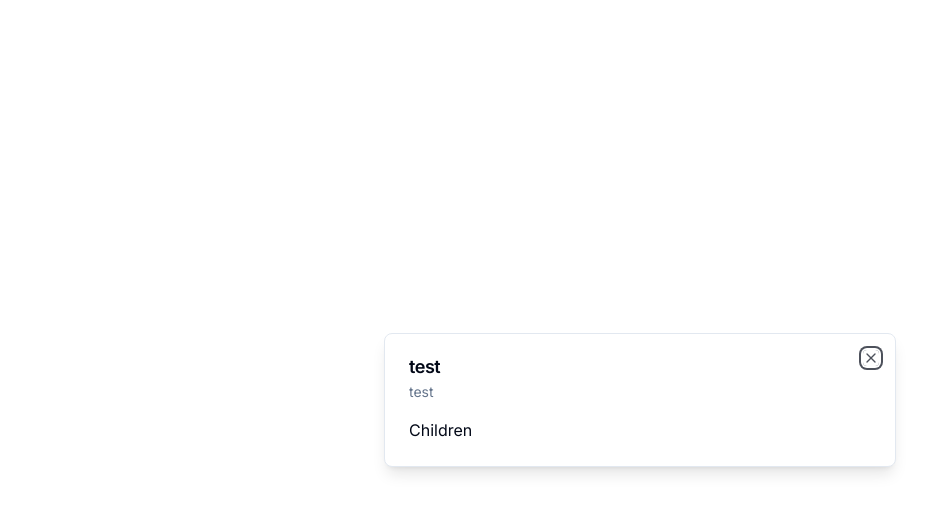
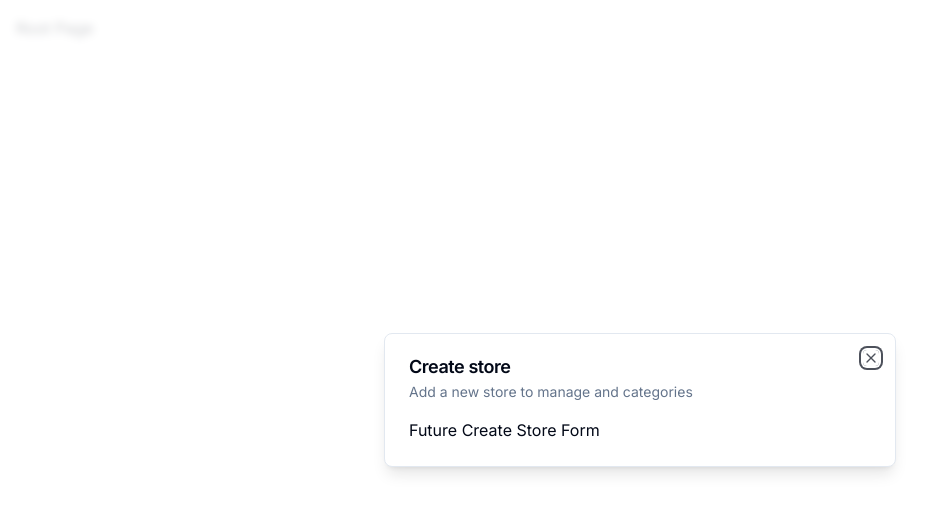
Before and after one commit to Atlon1/ecommerence-admin, a Next.js app: page / in a window 1280 px wide. Shown: the top 512 px of the page, without its empty margins (0-940 px from the left). Built offline with nearby package versions, Linux system fonts and the light colour scheme.

Commit message:
modal provider mounted

```diff
--- a/app/(root)/page.tsx
+++ b/app/(root)/page.tsx
@@ -1,15 +1,23 @@
 "use client"
 
-import React from 'react';
+import React, {useEffect} from 'react';
 
 import {Modal} from "@/components/ui/modal";
+import {useStoreModal} from "@/hooks/use-store-modal";
 
 const SetupPage = () => {
+    const onOpen = useStoreModal((state) => state.onOpen)
+    const isOpen = useStoreModal((state) => state.isOpen)
+
+    useEffect(() => {
+        if (!isOpen){
+            onOpen()
+        }
+    }, [isOpen, onOpen]);
+
     return (
         <div className='p-4'>
-           <Modal title='test' description='test' isOpen onClose={() => {}}>
-               Children
-           </Modal>
+            Root Page
         </div>
     );
 };
--- a/components/modals/store-modal.tsx
+++ b/components/modals/store-modal.tsx
@@ -10,6 +10,7 @@ export const StoreModal = () => {
                description="Add a new store to manage and categories"
                isOpen={storeModal.isOpen}
                onClose={storeModal.onClose}>
+            Future Create Store Form
         </Modal>
     )
 }
```
